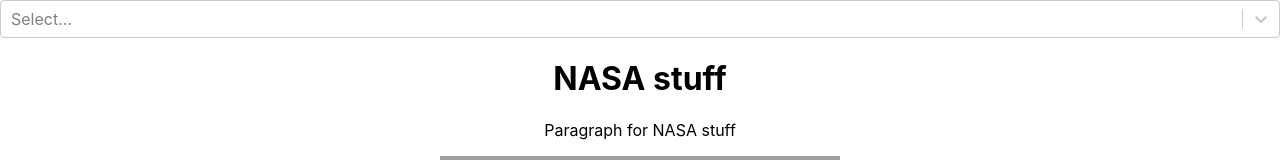
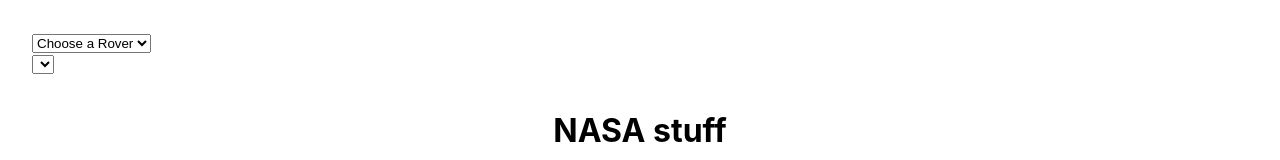
Before and after one commit to kittygingell/MarsAppSPA, a React (Create React App) app: page / in a window 1280 px wide. Shown: the top 160 px of the page. Built offline with nearby package versions, Linux system fonts and the light colour scheme; grey boxes are pictures that could not be loaded.

Commit message:
Camera select added

```diff
--- a/src/App.tsx
+++ b/src/App.tsx
@@ -1,10 +1,9 @@
 import React, {useState, useEffect} from 'react';
 import './App.css';
 import ParagraphsWithImage from "./ParagraphsWithImage";
-import Button from "./Button";
 import ContextUsingButton from './ContextUsingButton'
 import CounterValueViewer from "./CounterValueViewer";
-import RoverSelect from './RoverSelect'
+import Selections from "./Selections";
 
 export const CounterContext = React.createContext({
     count: 0,
@@ -35,7 +34,7 @@
                 setCount(newCount)
             }
         }}>
-            <RoverSelect/>
+            <Selections/>
             <div className="App">
                 <ParagraphsWithImage heading={'NASA stuff'} paragraph1={'Paragraph for NASA stuff'} paragraph2={'Another paragraph'} image={"https://media0.giphy.com/media/3h4EVXAvarDaaRaeYX/source.gif"}/>
                 <ContextUsingButton/>
--- /dev/null
+++ b/src/Selections.tsx
@@ -0,0 +1,72 @@
+import React from 'react'
+
+const Selections = () => {
+
+    const [selected, setSelected] = React.useState("");
+    const changeSelectOptionHandler = (event: { target: { value: React.SetStateAction<string>; }; }) => {
+        setSelected(event.target.value);
+    };
+
+    const curiosityCams = [
+        "Choose a camera",
+        "Front Hazard Avoidance Camera",
+        "Rear Hazard Avoidance Camera",
+        "Mast Camera",
+        "Chemistry and Camera Complex",
+        "Mars Hand Lens Imager",
+        "Mars Descent Imager",
+        "Navigation Camera"
+    ];
+    const opportunityAndSpiritCams = [
+        "Choose a camera",
+        "Front Hazard Avoidance Camera",
+        "Rear Hazard Avoidance Camera",
+        "Navigation Camera",
+        "Panoramic Camera",
+        "\tMiniature Thermal Emission Spectrometer"
+    ];
+
+    let type = null;
+    let options = null;
+    if (selected === "Curiosity") {
+        type = curiosityCams;
+    } else if (selected === "Opportunity") {
+        type = opportunityAndSpiritCams;
+    } else if (selected === "Spirit") {
+        type = opportunityAndSpiritCams;
+    }
+
+
+    if (type) {
+        options = type.map((el) => <option key={el}>{el}</option>);
+    }
+    return (
+        <div
+            style={{
+                padding: "16px",
+                margin: "16px",
+            }}
+        >
+            <form>
+                <div>
+                    {}
+                    <select onChange={changeSelectOptionHandler}>
+                        <option>Choose a Rover</option>
+                        <option>Curiosity</option>
+                        <option>Spirit</option>
+                        <option>Opportunity</option>
+                    </select>
+                </div>
+                <div>
+                    <select>
+                        {
+                            options
+                        }
+                    </select>
+                </div>
+            </form>
+        </div>
+    );
+};
+
+export default Selections;
```
Also changed, not shown: src/CameraSelect.tsx (added, +35 -0 lines), 2 other files (tests, documents, lock files or other folders).
